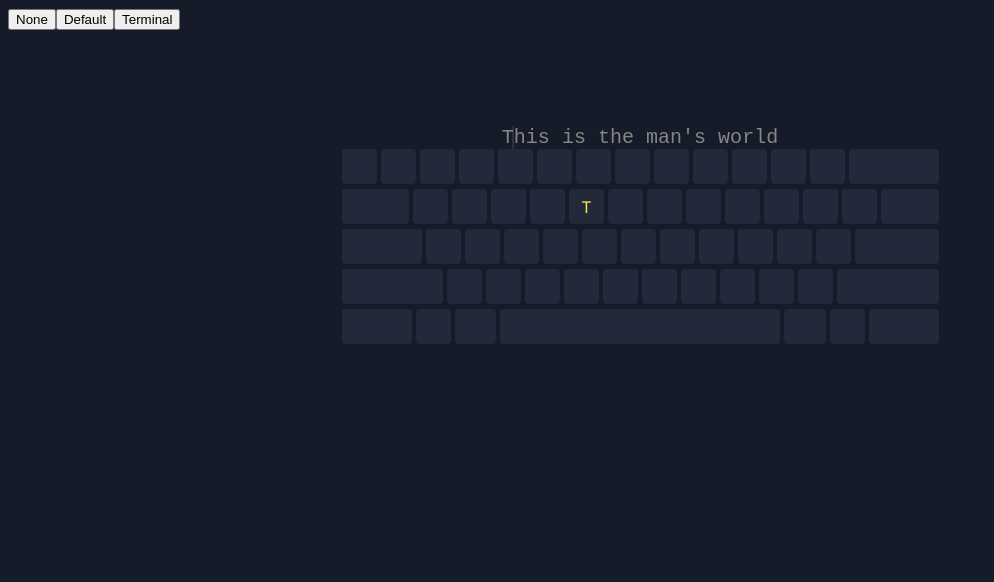
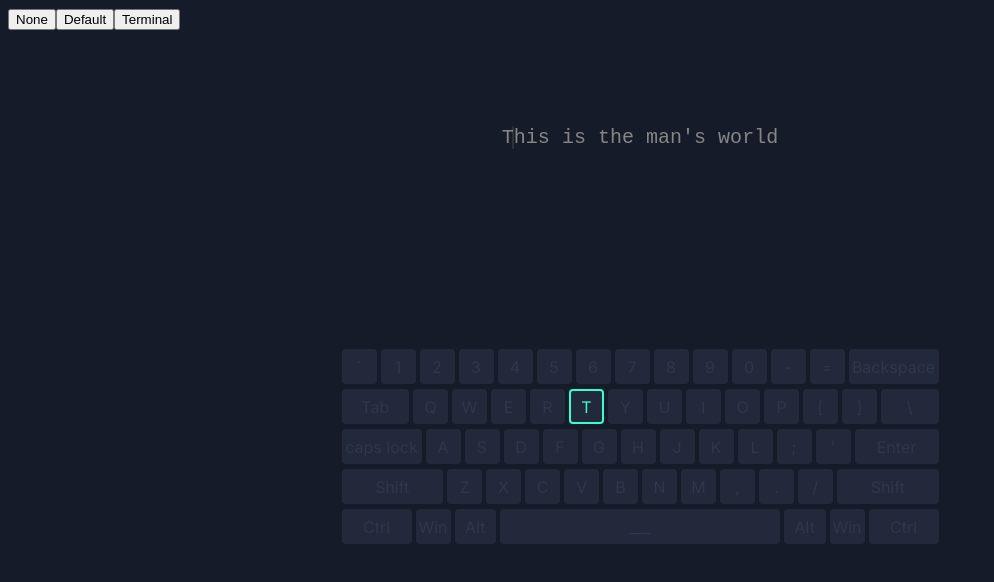
Before and after one commit to Dearian27/blind-typing, a Next.js app: page /stages/1 in a window 1280 px wide. Shown: the top 582 px of the page, without its empty margins (0-994 px from the left). Built offline with nearby package versions, Linux system fonts and the light colour scheme.

Commit message:
keyboard animation

```diff
--- a/src/app/stages/[stage]/page.tsx
+++ b/src/app/stages/[stage]/page.tsx
@@ -24,7 +24,7 @@ export default function Stage() {
 
 
   const handleKeyPress = (event:KeyboardEvent) => {
-    console.log(event.key)
+    // console.log(event.key)
     if (event.keyCode === 32) {
       event.preventDefault();
     }
--- a/src/components/Keyboard/CapsLock.tsx
+++ b/src/components/Keyboard/CapsLock.tsx
@@ -12,9 +12,11 @@ export default function CapsLock(props: keyParams) {
 
   return (
     <div className={`key capslock`}>
-      {props.value === currentLetterValue.toUpperCase() &&
-        props.value
-      }
+      <span className='text'>
+      {/* {props.value === currentLetterValue.toUpperCase() && */}
+        caps lock
+      {/* } */}
+      </span>
     </div>
   )
 }
--- a/src/components/Keyboard/Key.tsx
+++ b/src/components/Keyboard/Key.tsx
@@ -6,18 +6,19 @@ export type keyParams = {
   value: string;
   alternative?: string;
   specialClass?: string;
+  viewedValue?: string;
 }
 
 export default function Key(props: keyParams) {
   const {currentLetterValue} = useSelector((state: RootState) => state.text);
 
   return (
-    <div className={`key ${props.specialClass && props.specialClass}`}>
+    <div className={`key ${props.specialClass && props.specialClass} ${props.value === currentLetterValue.toUpperCase() || props?.alternative === currentLetterValue.toUpperCase() ? 'active' : ''}`}>
       <span className={`text ${props.value === currentLetterValue.toUpperCase() || props?.alternative === currentLetterValue.toUpperCase() ? 'active' : ''}`}>
-        {props.value === currentLetterValue.toUpperCase() ?
-          props.value
-          : props?.alternative === currentLetterValue.toUpperCase() &&
+        {props?.alternative === currentLetterValue.toUpperCase() ?
           props.alternative
+          :
+          props.viewedValue || props.value
         }
       </span>
     </div>
--- a/src/components/Keyboard/Keyboard.tsx
+++ b/src/components/Keyboard/Keyboard.tsx
@@ -68,16 +68,16 @@ export default function Keyboard() {
         <Key value=',' alternative='<' />
         <Key value='.' alternative='>' />
         <Key value='/' alternative='?' />
-        <Key specialClass="shift" value="LShift" />
+        <Key specialClass="shift" value="LShift" viewedValue='Shift' />
       </div>
       <div className='row'>
-        <Key specialClass="ctrl" value='Control' />
+        <Key specialClass="ctrl" value='Control' viewedValue='Ctrl' />
         <Key specialClass="win" value='Win' />
         <Key specialClass="alt" value='Alt' />
-        <Key specialClass="space" value=' ' />
+        <Key specialClass="space" value=' '  viewedValue='___' />
         <Key specialClass="alt" value='Alt' />
         <Key specialClass="win" value='Win' />
-        <Key specialClass="ctrl" value='Control' />
+        <Key specialClass="ctrl" value='Control' viewedValue='Ctrl' />
       </div>
     </section>
   )
--- a/src/components/Keyboard/keyboard.scss
+++ b/src/components/Keyboard/keyboard.scss
@@ -1,4 +1,5 @@
 .keyboard {
+  margin-top: 200px;
   display: flex;
   flex-direction: column;
   row-gap: 5px;
@@ -10,6 +11,7 @@
 }
 
 .key {
+  box-sizing: border-box;
   height: 35px;
   width: 35px;
   border-radius: 4px;
@@ -17,14 +19,20 @@
   justify-content: center;
   align-items: center;
   background-color: #22293b;
-  color: #ffe44e;
+  border: 2px solid #ffffff00;
+  transition: border-color 0.5s;
   .text {
-    opacity: 0;
+    color: #2e374c;
     transition: 0.5s;
   }
   .active {
-    opacity: 1 !important;
+    // color: #ffe44e;
+    color: #33ffcf;
   }
+}
+.active {
+  // border-color: #ffe44e;
+  border-color: #33ffcf;
 }
 
 .backspace {
--- a/src/redux/slices/StatsSlice.ts
+++ b/src/redux/slices/StatsSlice.ts
@@ -13,6 +13,8 @@ const StatsSlice = createSlice({
   initialState,
   reducers: {
     setWrongLetter: (state, action) => {
+      console.log('fds')
+      console.log(action.payload)
       state.wrongLetters[action.payload]++;
     }
   }
--- a/src/redux/store.ts
+++ b/src/redux/store.ts
@@ -2,12 +2,14 @@ import { configureStore } from '@reduxjs/toolkit';
 import UserSlice from './slices/UserSlice';
 import TextSlice from './slices/TextSlice';
 import SettingsSlice from './slices/SettingsSlice';
+import StatsSlice from './slices/StatsSlice';
 
 export const store = configureStore({
   reducer: {
     user: UserSlice,
     text: TextSlice,
     settings: SettingsSlice,
+    stats: StatsSlice,
   },
 })
 
```
